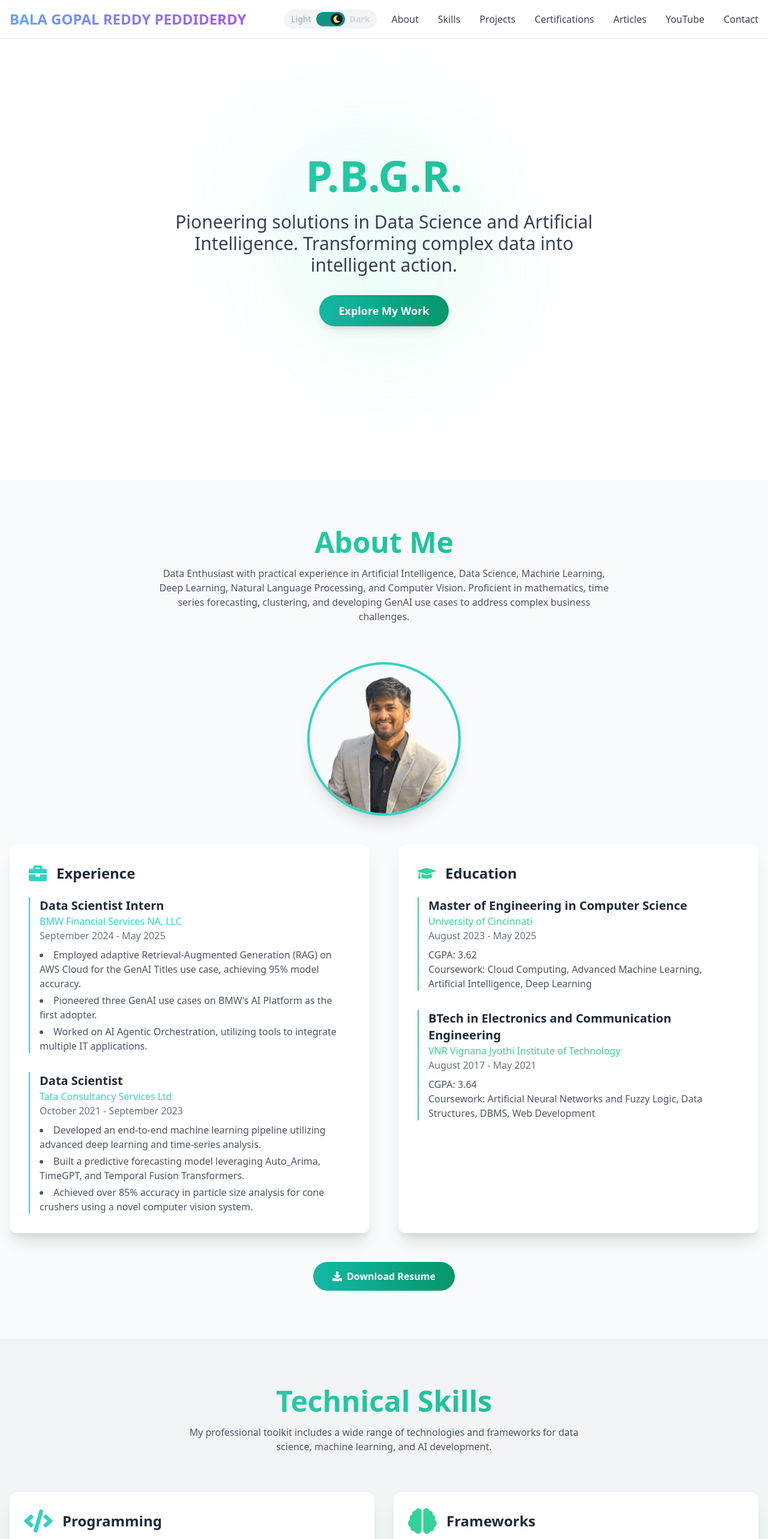
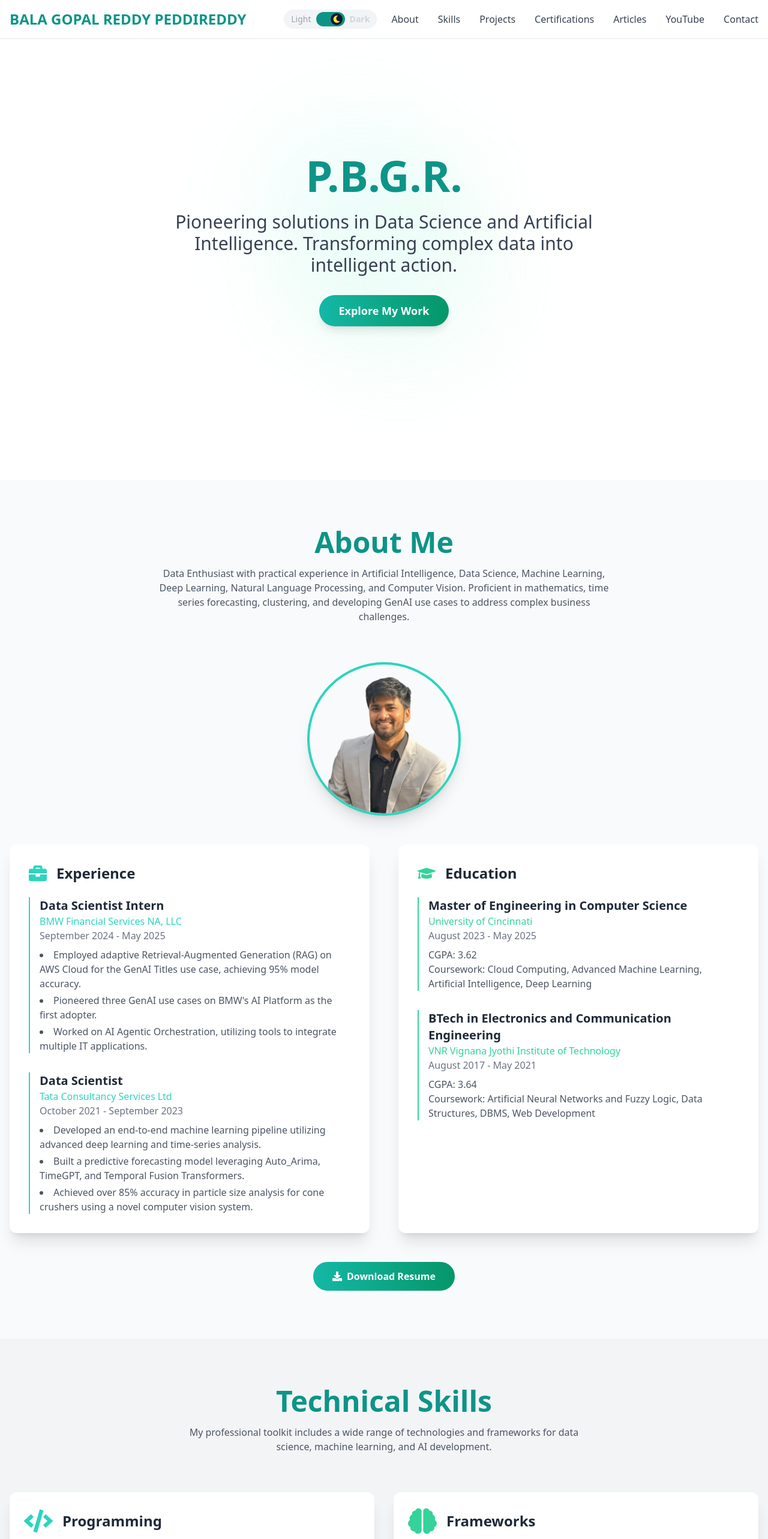
Before and after one commit to balupeddireddy08/myResume, a React (Vite) app: page / in a window 1280 px wide. Shown: the top 2566 px of the page at 60% size. Built offline with nearby package versions, Linux system fonts and the light colour scheme.

Commit message:
Fix name spelling and reduce shine effect on headings

```diff
--- a/src/components/About.jsx
+++ b/src/components/About.jsx
@@ -14,7 +14,7 @@ const About = () => {
           viewport={{ once: true }}
           className="text-center mb-16"
         >
-          <h2 className="text-4xl md:text-5xl font-bold mb-4 bg-clip-text text-transparent bg-gradient-to-r from-teal-400 to-emerald-500">
+          <h2 className="text-4xl md:text-5xl font-bold mb-4 text-teal-600 dark:text-teal-400">
             About Me
           </h2>
           <p className="text-gray-600 dark:text-gray-400 max-w-3xl mx-auto transition-colors duration-300">
--- a/src/components/Articles.jsx
+++ b/src/components/Articles.jsx
@@ -55,7 +55,7 @@ const Articles = () => {
           viewport={{ once: true }}
           className="text-center mb-16"
         >
-          <h2 className="text-4xl md:text-5xl font-bold mb-4 bg-clip-text text-transparent bg-gradient-to-r from-teal-400 to-emerald-500">
+          <h2 className="text-4xl md:text-5xl font-bold mb-4 text-teal-600 dark:text-teal-400">
             Technical Articles
           </h2>
           <p className="text-gray-600 dark:text-gray-400 max-w-2xl mx-auto transition-colors duration-300">
--- a/src/components/Certifications.jsx
+++ b/src/components/Certifications.jsx
@@ -87,7 +87,7 @@ const Certifications = () => {
           viewport={{ once: true }}
           className="text-center mb-16"
         >
-          <h2 className="text-4xl md:text-5xl font-bold mb-4 bg-clip-text text-transparent bg-gradient-to-r from-teal-400 to-emerald-500">
+          <h2 className="text-4xl md:text-5xl font-bold mb-4 text-teal-600 dark:text-teal-400">
             Professional Certifications
           </h2>
           <p className="text-gray-600 dark:text-gray-400 max-w-2xl mx-auto transition-colors duration-300">
--- a/src/components/Contact.jsx
+++ b/src/components/Contact.jsx
@@ -40,7 +40,7 @@ const Contact = () => {
           viewport={{ once: true }}
           className="text-center mb-16"
         >
-          <h2 className="text-4xl md:text-5xl font-bold mb-4 bg-clip-text text-transparent bg-gradient-to-r from-teal-400 to-emerald-500">
+          <h2 className="text-4xl md:text-5xl font-bold mb-4 text-teal-600 dark:text-teal-400">
             Get In Touch
           </h2>
           <p className="text-gray-600 dark:text-gray-400 max-w-2xl mx-auto transition-colors duration-300">
--- a/src/components/Header.jsx
+++ b/src/components/Header.jsx
@@ -18,10 +18,10 @@ const Header = () => {
         <div className="flex justify-between items-center py-4">
           <motion.a
             href="#"
-            className="text-2xl font-bold text-transparent bg-clip-text bg-gradient-to-r from-blue-400 to-purple-500"
+            className="text-2xl font-bold text-teal-600 dark:text-teal-400"
             whileHover={{ scale: 1.05 }}
           >
-            BALA GOPAL REDDY PEDDIDERDY
+            BALA GOPAL REDDY PEDDIREDDY
           </motion.a>
 
           <div className="flex items-center space-x-6">
--- a/src/components/Hero.jsx
+++ b/src/components/Hero.jsx
@@ -42,7 +42,7 @@ const Hero = () => {
           animate={{ opacity: 1, y: 0 }}
           transition={{ duration: 1 }}
         >
-          <h1 className="text-5xl md:text-7xl font-bold mb-6 bg-clip-text text-transparent bg-gradient-to-r from-teal-400 to-emerald-500">
+          <h1 className="text-5xl md:text-7xl font-bold mb-6 text-teal-600 dark:text-teal-400">
             P.B.G.R.
           </h1>
           <p className="text-xl md:text-3xl text-gray-700 dark:text-gray-300 max-w-3xl mx-auto mb-8 transition-colors duration-300">
--- a/src/components/Projects.jsx
+++ b/src/components/Projects.jsx
@@ -66,7 +66,7 @@ const Projects = () => {
           viewport={{ once: true }}
           className="text-center mb-16"
         >
-          <h2 className="text-4xl md:text-5xl font-bold mb-4 bg-clip-text text-transparent bg-gradient-to-r from-teal-400 to-emerald-500">
+          <h2 className="text-4xl md:text-5xl font-bold mb-4 text-teal-600 dark:text-teal-400">
             Featured Projects
           </h2>
           <p className="text-gray-600 dark:text-gray-400 max-w-2xl mx-auto transition-colors duration-300">
--- a/src/components/Skills.jsx
+++ b/src/components/Skills.jsx
@@ -51,7 +51,7 @@ const Skills = () => {
           viewport={{ once: true }}
           className="text-center mb-16"
         >
-          <h2 className="text-4xl md:text-5xl font-bold mb-4 bg-clip-text text-transparent bg-gradient-to-r from-teal-400 to-emerald-500">
+          <h2 className="text-4xl md:text-5xl font-bold mb-4 text-teal-600 dark:text-teal-400">
             Technical Skills
           </h2>
           <p className="text-gray-600 dark:text-gray-400 max-w-2xl mx-auto transition-colors duration-300">
--- a/src/components/YouTube.jsx
+++ b/src/components/YouTube.jsx
@@ -73,7 +73,7 @@ const YouTube = () => {
           viewport={{ once: true }}
           className="text-center mb-16"
         >
-          <h2 className="text-4xl md:text-5xl font-bold mb-4 bg-clip-text text-transparent bg-gradient-to-r from-red-500 to-red-600">
+          <h2 className="text-4xl md:text-5xl font-bold mb-4 text-red-600 dark:text-red-500">
             YouTube Videos
           </h2>
           <p className="text-gray-600 dark:text-gray-400 max-w-2xl mx-auto transition-colors duration-300">
```
